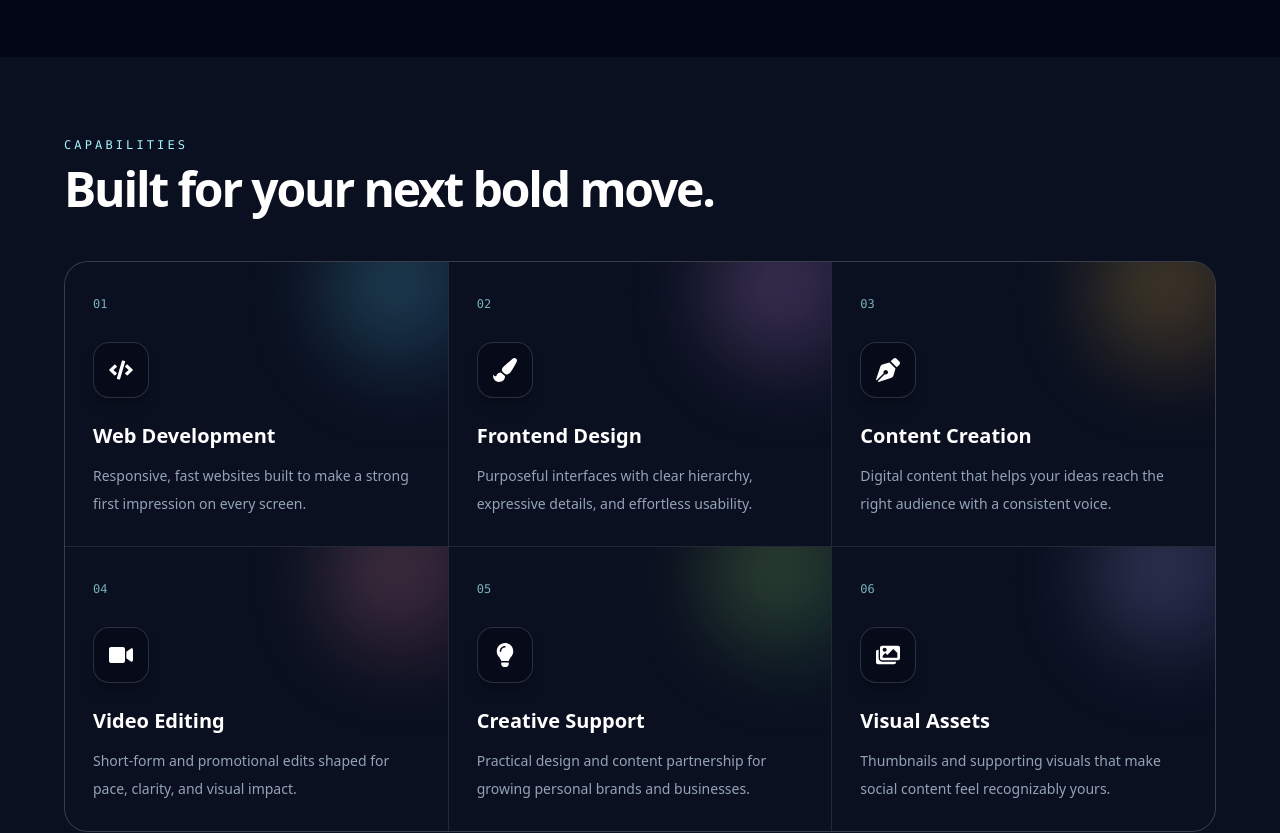
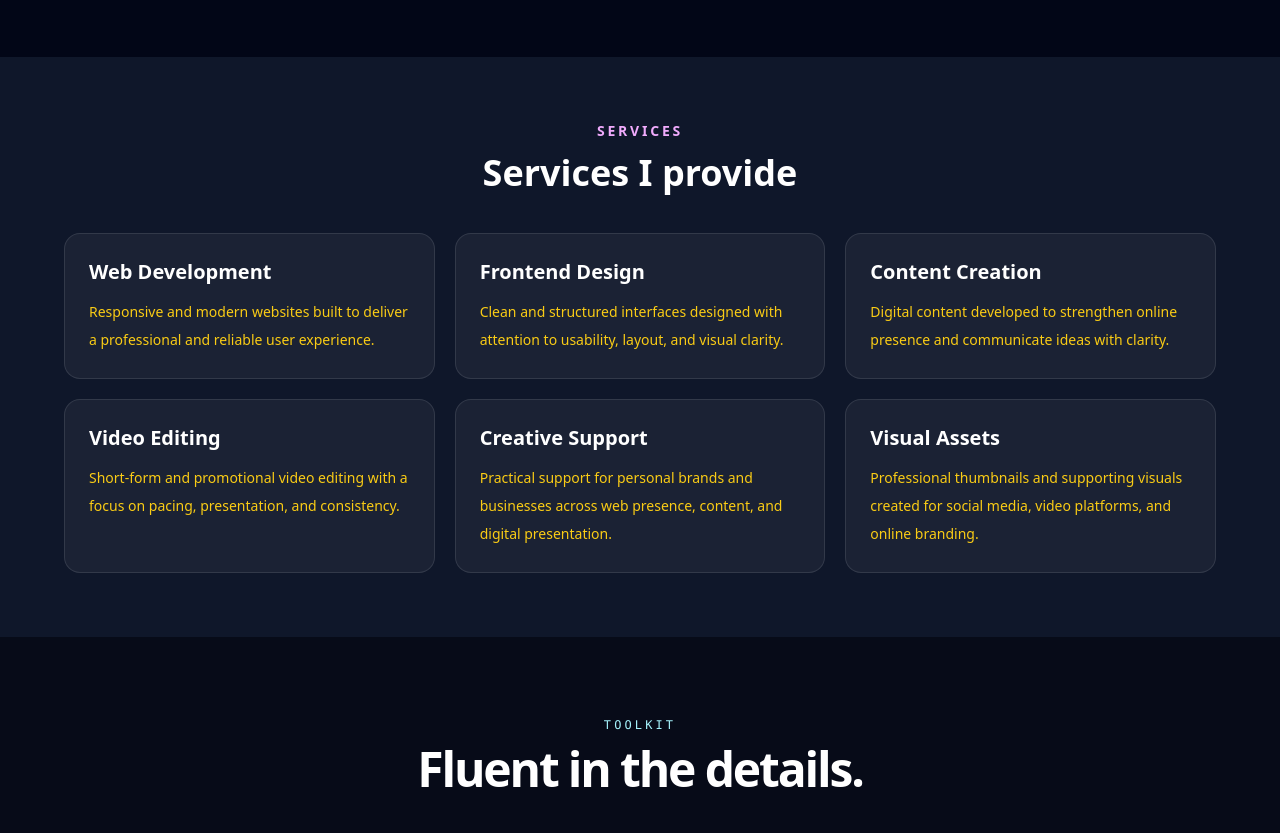
Before and after one commit to zubair2018/live-portfolio, a React (Vite) app: page / in a window 1280 px wide. Shown: the part 1040-1873 px from the top of the page. Built offline with nearby package versions, Linux system fonts and the light colour scheme.

Commit message:
Restore original portfolio design

```diff
--- a/src/components/Services.jsx
+++ b/src/components/Services.jsx
@@ -1,41 +1,56 @@
-import {
-  FaCode,
-  FaPaintBrush,
-  FaVideo,
-  FaLightbulb,
-  FaImages,
-  FaPenNib,
-} from "react-icons/fa";
-
 const services = [
-  ["01", "Web Development", "Responsive, fast websites built to make a strong first impression on every screen.", FaCode, "from-cyan-300/30 to-blue-500/10"],
-  ["02", "Frontend Design", "Purposeful interfaces with clear hierarchy, expressive details, and effortless usability.", FaPaintBrush, "from-fuchsia-300/30 to-purple-500/10"],
-  ["03", "Content Creation", "Digital content that helps your ideas reach the right audience with a consistent voice.", FaPenNib, "from-amber-300/30 to-orange-500/10"],
-  ["04", "Video Editing", "Short-form and promotional edits shaped for pace, clarity, and visual impact.", FaVideo, "from-rose-300/30 to-pink-500/10"],
-  ["05", "Creative Support", "Practical design and content partnership for growing personal brands and businesses.", FaLightbulb, "from-lime-300/30 to-emerald-500/10"],
-  ["06", "Visual Assets", "Thumbnails and supporting visuals that make social content feel recognizably yours.", FaImages, "from-violet-300/30 to-indigo-500/10"],
+  {
+    title: "Web Development",
+    desc: "Responsive and modern websites built to deliver a professional and reliable user experience.",
+  },
+  {
+    title: "Frontend Design",
+    desc: "Clean and structured interfaces designed with attention to usability, layout, and visual clarity.",
+  },
+  {
+    title: "Content Creation",
+    desc: "Digital content developed to strengthen online presence and communicate ideas with clarity.",
+  },
+  {
+    title: "Video Editing",
+    desc: "Short-form and promotional video editing with a focus on pacing, presentation, and consistency.",
+  },
+  {
+    title: "Creative Support",
+    desc: "Practical support for personal brands and businesses across web presence, content, and digital presentation.",
+  },
+  {
+    title: "Visual Assets",
+    desc: "Professional thumbnails and supporting visuals created for social media, video platforms, and online branding.",
+  },
 ];
 
 export default function Services() {
   return (
-    <section id="services" className="bg-[#0a1020] px-5 py-20 text-white sm:px-8 lg:px-10">
+    <section id="services" className="bg-slate-900 px-5 py-16 text-white">
       <div className="mx-auto max-w-6xl">
-        <div className="mb-12 max-w-2xl">
-          <p className="font-mono text-xs font-medium uppercase tracking-[0.26em] text-cyan-200">Capabilities</p>
-          <h2 className="mt-3 text-4xl font-extrabold tracking-[-0.045em] sm:text-5xl">Built for your next bold move.</h2>
+        <div className="mb-10 text-center">
+          <p className="mb-3 text-sm font-semibold uppercase tracking-[0.2em] text-fuchsia-300">
+            Services
+          </p>
+          <h2 className="text-3xl font-bold sm:text-4xl">
+            Services I provide
+          </h2>
         </div>
-        <div className="grid gap-px overflow-hidden rounded-3xl border border-white/10 bg-white/10 md:grid-cols-2 xl:grid-cols-3">
-          {services.map(([number, title, desc, Icon, glow]) => (
-            <article key={title} className="group relative min-h-[255px] overflow-hidden bg-[#0a1020] p-7 transition duration-500 hover:bg-white/[0.055]">
-              <div className={`absolute -right-10 -top-12 h-40 w-40 rounded-full bg-gradient-to-br ${glow} blur-2xl transition duration-500 group-hover:scale-125`} />
-              <span className="relative font-mono text-xs text-cyan-200/70">{number}</span>
-              <div className="relative mt-7 grid h-14 w-14 place-items-center rounded-2xl border border-white/15 bg-[#070b18]/70 text-2xl text-white shadow-lg shadow-black/20 transition duration-500 group-hover:-rotate-6 group-hover:scale-110 group-hover:border-cyan-200/40">
-                <Icon />
-              </div>
-              <h3 className="relative mt-6 text-xl font-bold transition group-hover:text-cyan-100">{title}</h3>
-              <p className="relative mt-3 text-sm leading-7 text-slate-400">{desc}</p>
-              <span className="absolute bottom-6 right-7 text-lg text-fuchsia-200 opacity-0 transition group-hover:translate-x-1 group-hover:opacity-100">↗</span>
-            </article>
+
+        <div className="grid gap-5 sm:grid-cols-2 xl:grid-cols-3">
+          {services.map((service) => (
+            <div
+              key={service.title}
+              className="rounded-2xl border border-white/10 bg-white/5 p-6 transition hover:border-fuchsia-400/40 hover:bg-white/[0.07]"
+            >
+              <h3 className="text-xl font-semibold text-white">
+                {service.title}
+              </h3>
+              <p className="mt-3 text-sm leading-7 text-yellow-400 ">
+                {service.desc}
+              </p>
+            </div>
           ))}
         </div>
       </div>
```
